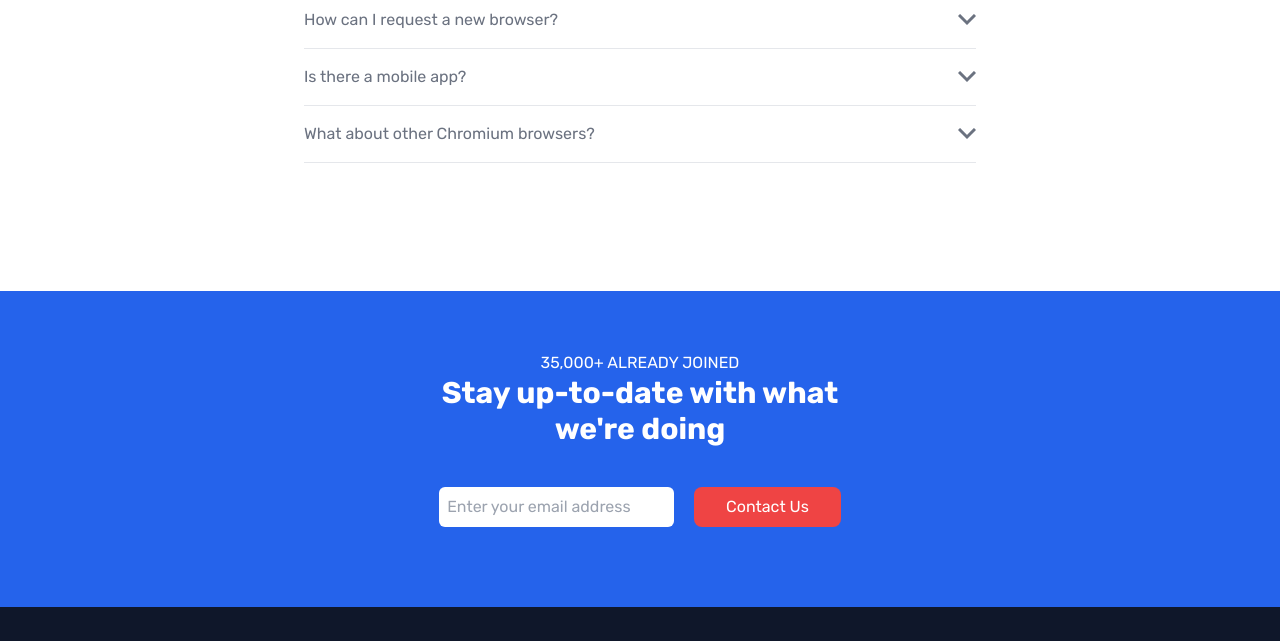
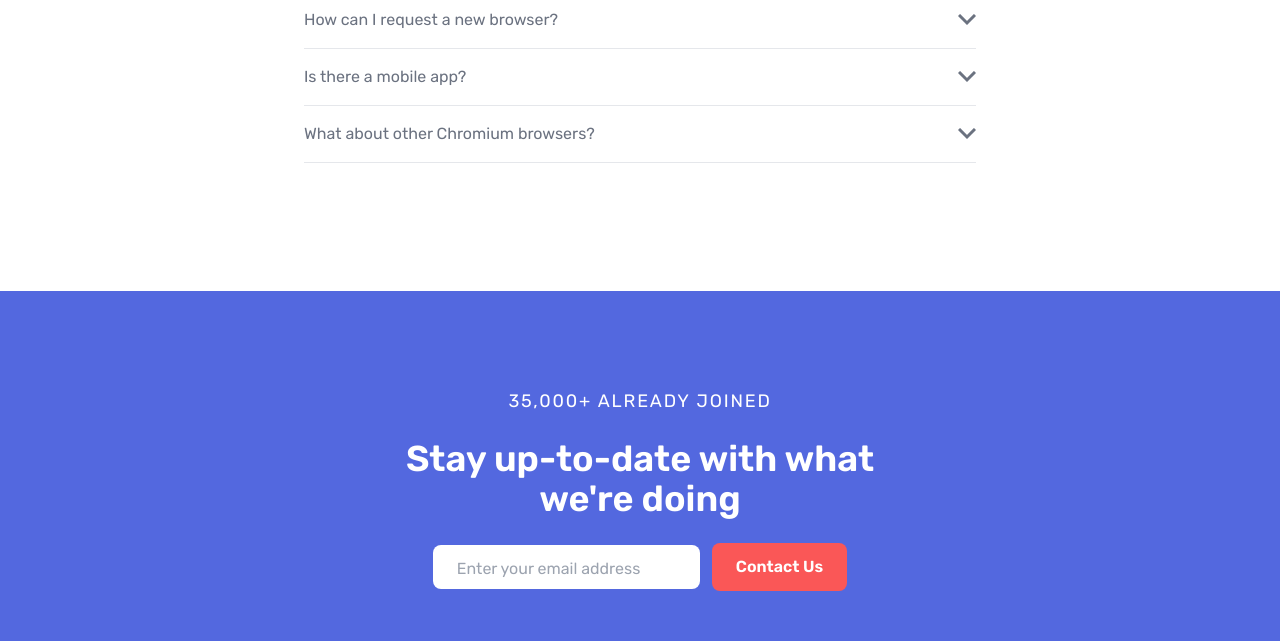
Before and after one commit to jkaps9/bookmark, a website: page index.html in a window 1280 px wide. Shown: the part 2479-3120 px from the top of the page. Drawn offline with Linux system fonts and the light colour scheme.

Commit message:
Added newsletter section

```diff
--- a/index.html
+++ b/index.html
@@ -556,31 +556,38 @@
     </section>
 
     <!-- Newsletter Section -->
-    <section id="newsletter" class="bg-blue-600">
-      <!-- Container -->
-      <div
-        class="container flex flex-col items-center justify-center mx-auto mt-10 px-6 py-10 text-center text-white md:mt-20"
+    <section id="newsletter" class="bg-softBlue">
+      <!-- Main Container -->
+      <div class="max-w-lg mx-auto py-24">
+        <p
+          class="mb-6 text-lg tracking-widest text-center text-white uppercase"
         >
-        <!-- Main Text -->
-        <div class="max-w-md">
-          <p class="mt-5 uppercase">35,000+ already joined</p>
-          <h2 class="text-2xl font-bold md:text-3xl">
+          35,000+ already joined
+        </p>
+        <h2
+          class="px-3 mb-6 text-3xl font-semibold text-white text-center md:text-4xl"
+        >
           Stay up-to-date with what we're doing
         </h2>
-        </div>
-
         <!-- Form -->
-        <form class="my-10 space-x-4">
+        <form
+          class="flex flex-col items-start justify-center max-w-2xl mx-auto space-y-6 text-base px-6 md:flex-row md:space-y-0 md:space-x-4 md:px-0"
+        >
+          <!-- Input & Button Container-->
+          <div
+            class="flex flex-col justify-between items-center mx-auto md:flex-row md:mx-0"
+          >
             <input
               type="email"
               placeholder="Enter your email address"
-            class="rounded-md p-2"
+              class="flex-1 px-6 pt-3 pb-2 mb-4 rounded-lg border-1 border-white focus:outline-none md:mr-3 md:mb-0"
             />
-          <button
-            class="px-8 py-2 bg-red-500 rounded-lg text-white hover:scale-95"
-          >
-            Contact Us
-          </button>
+            <input
+              type="submit"
+              class="inline-flex px-6 py-3 font-semibold text-center text-white duration-200 transform rounded-lg cursor-pointer focus:outline-none bg-softRed hover:opacity-90"
+              value="Contact Us"
+            />
+          </div>
         </form>
       </div>
     </section>
```
Also changed, not shown: css/style.css. Lines whose indentation alone changed are shown as unchanged.
